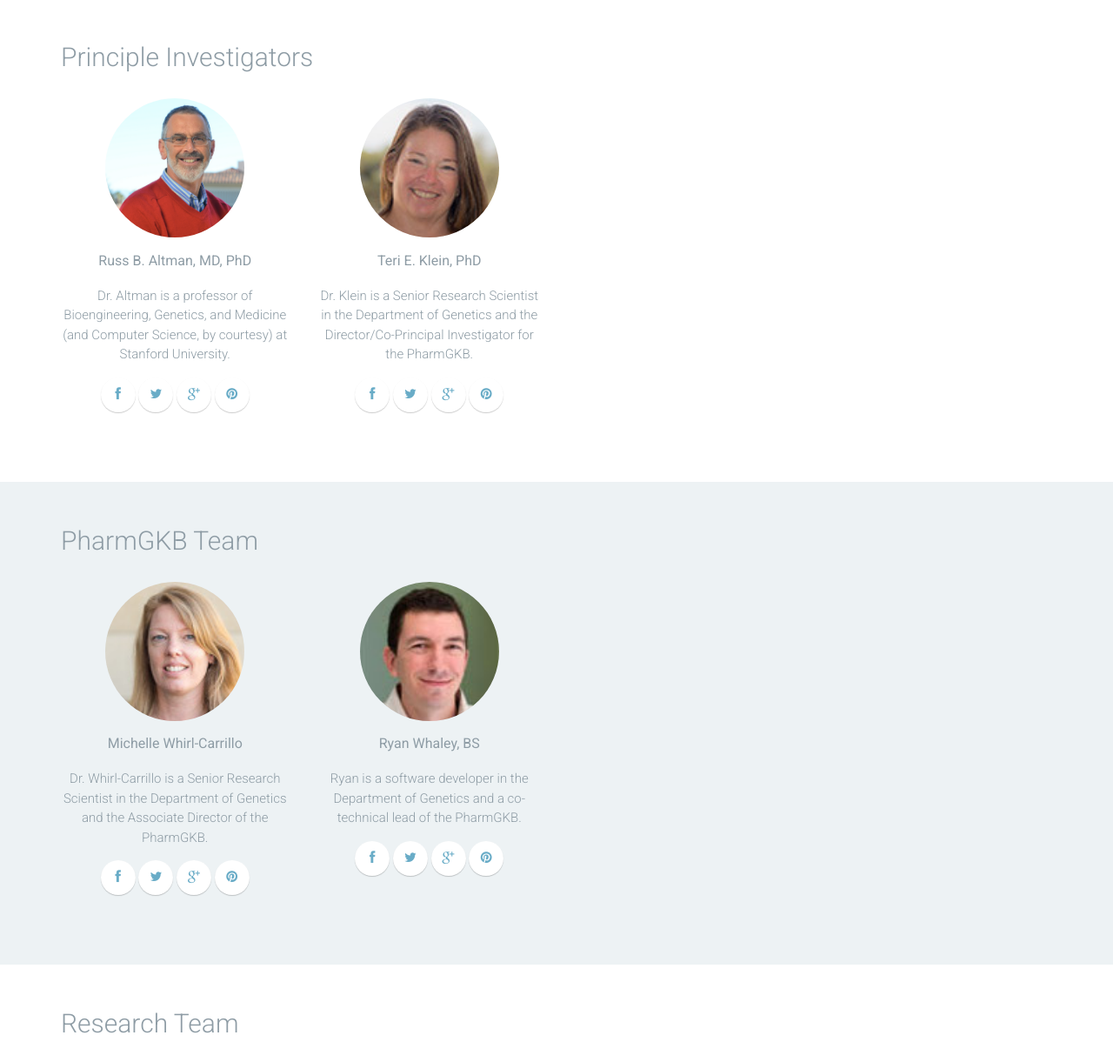
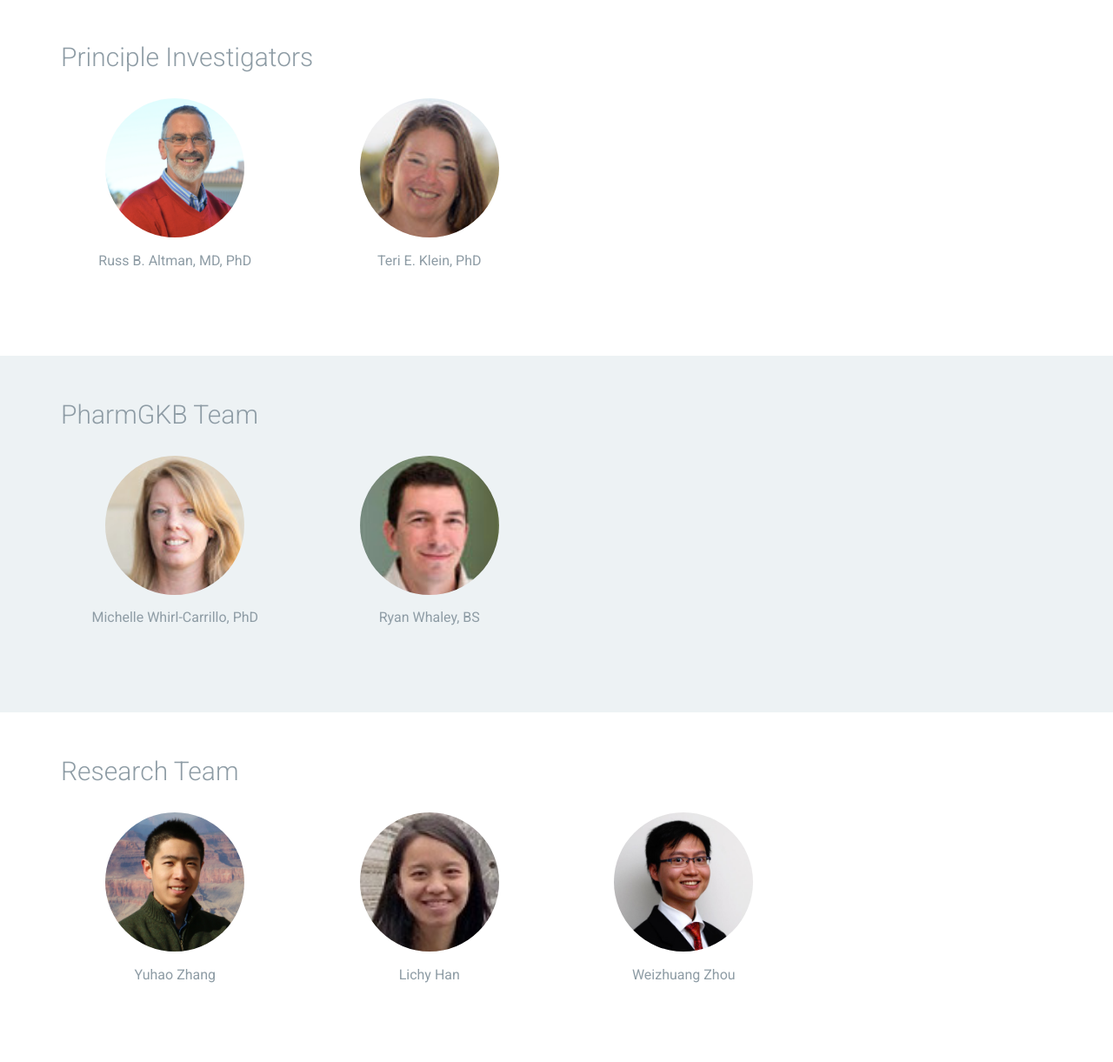
Before and after one commit to helix-group/helix-group.github.io, a plain HTML site: page people.html in a window 1280 px wide. Shown: the part 691-1912 px from the top of the page at 87% size. Drawn offline with Linux system fonts and the light colour scheme.

Commit message:
Added toggling animation for team bio

```diff
--- a/js/app.js
+++ b/js/app.js
@@ -41,3 +41,9 @@
 	});
 
 })(jQuery, document, window);
+
+
+$(".bio > a").click(function(e){
+    e.preventDefault();
+    $(this).next(".short-bio").slideToggle().end().parent().siblings().find(".short-bio").slideUp();
+});
--- a/people.html
+++ b/people.html
@@ -66,29 +66,32 @@
                     <div class="container">
                         <h2 class="section-title">Principle Investigators</h2>
                         <div class="row">
-                            <div class="col-md-3">
-                                <div class="team">
+                            <div class="col-md-3 team bio">
+                                <a href="#" class="animated">
                                     <img src="images/people/russ.png" alt="" class="team-image">
                                     <h3 class="team-name">Russ B. Altman, MD, PhD</h3>
+                                </a>
+                                <div class="short-bio hidden-content">
                                     <p>Dr. Altman is a professor of Bioengineering, Genetics, and Medicine (and Computer Science, by courtesy) at Stanford University.</p>
+                                    <p><a href="https://people.stanford.edu/rbaltman/">Read More</a></p>
                                     <div class="social-links">
                                         <a href=""><i class="fa fa-facebook"></i></a>
                                         <a href=""><i class="fa fa-twitter"></i></a>
                                         <a href=""><i class="fa fa-google-plus"></i></a>
-                                        <a href=""><i class="fa fa-pinterest"></i></a>
                                     </div>
                                 </div>
                             </div>
-                            <div class="col-md-3">
-                                <div class="team">
+                            <div class="col-md-3 team bio">
+                                <a href="#" class="animated">
                                     <img src="images/people/tklein.jpg" alt="" class="team-image">
                                     <h3 class="team-name">Teri E. Klein, PhD</h3>
+                                </a>
+                                <div class="short-bio hidden-content">
                                     <p>Dr. Klein is a Senior Research Scientist in the Department of Genetics and the Director/Co-Principal Investigator for the PharmGKB.</p>
                                     <div class="social-links">
                                         <a href=""><i class="fa fa-facebook"></i></a>
                                         <a href=""><i class="fa fa-twitter"></i></a>
                                         <a href=""><i class="fa fa-google-plus"></i></a>
-                                        <a href=""><i class="fa fa-pinterest"></i></a>
                                     </div>
                                 </div>
                             </div>
@@ -100,29 +103,31 @@
                     <div class="container">
                         <h2 class="section-title">PharmGKB Team</h2>
                         <div class="row">
-                            <div class="col-md-3">
-                                <div class="team">
+                            <div class="col-md-3 team bio">
+                                <a href="#" class="animated">
                                     <img src="images/people/pgkb/mcarrillo.jpg" alt="" class="team-image">
-                                    <h3 class="team-name">Michelle Whirl-Carrillo</h3>
+                                    <h3 class="team-name">Michelle Whirl-Carrillo, PhD</h3>
+                                </a>
+                                <div class="short-bio hidden-content">
                                     <p>Dr. Whirl-Carrillo is a Senior Research Scientist in the Department of Genetics and the Associate Director of the PharmGKB.</p>
                                     <div class="social-links">
                                         <a href=""><i class="fa fa-facebook"></i></a>
                                         <a href=""><i class="fa fa-twitter"></i></a>
                                         <a href=""><i class="fa fa-google-plus"></i></a>
-                                        <a href=""><i class="fa fa-pinterest"></i></a>
                                     </div>
                                 </div>
                             </div>
-                            <div class="col-md-3">
-                                <div class="team">
+                            <div class="col-md-3 team bio">
+                                <a href="#" class="animated">
                                     <img src="images/people/pgkb/rwhaley.jpg" alt="" class="team-image">
                                     <h3 class="team-name">Ryan Whaley, BS</h3>
+                                </a>
+                                <div class="short-bio hidden-content">
                                     <p>Ryan is a software developer in the Department of Genetics and a co-technical lead of the PharmGKB.</p>
                                     <div class="social-links">
                                         <a href=""><i class="fa fa-facebook"></i></a>
                                         <a href=""><i class="fa fa-twitter"></i></a>
                                         <a href=""><i class="fa fa-google-plus"></i></a>
-                                        <a href=""><i class="fa fa-pinterest"></i></a>
                                     </div>
                                 </div>
                             </div>
@@ -134,42 +139,46 @@
                     <div class="container">
                         <h2 class="section-title">Research Team</h2>
                         <div class="row">
-                            <div class="col-md-3">
-                                <div class="team">
+                            <div class="col-md-3 team bio">
+                                <a href="#" class="animated">
                                     <img src="images/people/research/yuhao.jpg" alt="" class="team-image">
                                     <h3 class="team-name">Yuhao Zhang</h3>
+                                </a>
+                                <div class="short-bio hidden-content">
                                     <p>Yuhao is a PhD student of the Biomedical Informatics program at Stanford. His interest lies in machine learning and natural language processing.</p>
+                                    <p><a href="http://web.stanford.edu/~zyh/">Personal Website</a></p>
                                     <div class="social-links">
                                         <a href=""><i class="fa fa-facebook"></i></a>
                                         <a href=""><i class="fa fa-twitter"></i></a>
                                         <a href=""><i class="fa fa-google-plus"></i></a>
-                                        <a href=""><i class="fa fa-pinterest"></i></a>
                                     </div>
                                 </div>
                             </div>
-                            <div class="col-md-3">
-                                <div class="team">
+                            <div class="col-md-3 team bio">
+                                <a href="#" class="animated">
                                     <img src="images/people/research/lichy.jpg" alt="" class="team-image">
                                     <h3 class="team-name">Lichy Han</h3>
+                                </a>
+                                <div class="short-bio hidden-content">
                                     <p>Lichy is a PhD student of the Biomedical Informatics program at Stanford.</p>
                                     <div class="social-links">
                                         <a href=""><i class="fa fa-facebook"></i></a>
                                         <a href=""><i class="fa fa-twitter"></i></a>
                                         <a href=""><i class="fa fa-google-plus"></i></a>
-                                        <a href=""><i class="fa fa-pinterest"></i></a>
                                     </div>
                                 </div>
                             </div>
-                            <div class="col-md-3">
-                                <div class="team">
+                            <div class="col-md-3 team bio">
+                                <a href="#" class="animated">
                                     <img src="images/people/research/wz.jpg" alt="" class="team-image">
                                     <h3 class="team-name">Weizhuang Zhou</h3>
+                                </a>
+                                <div class="short-bio hidden-content">
                                     <p>Weizhuang is a PhD student in the Bioengineering Department at Stanford.</p>
                                     <div class="social-links">
                                         <a href=""><i class="fa fa-facebook"></i></a>
                                         <a href=""><i class="fa fa-twitter"></i></a>
                                         <a href=""><i class="fa fa-google-plus"></i></a>
-                                        <a href=""><i class="fa fa-pinterest"></i></a>
                                     </div>
                                 </div>
                             </div>
--- a/style.css
+++ b/style.css
@@ -1764,3 +1764,12 @@
     display: inline-block;
     vertical-align: middle;
     margin: 0 20px 0 0; }
+
+/* for the people bio animation */
+.hidden-content {
+  display:none;}
+
+.bio a.animated {
+  outline: 0;
+  color: inherit;
+}
```
